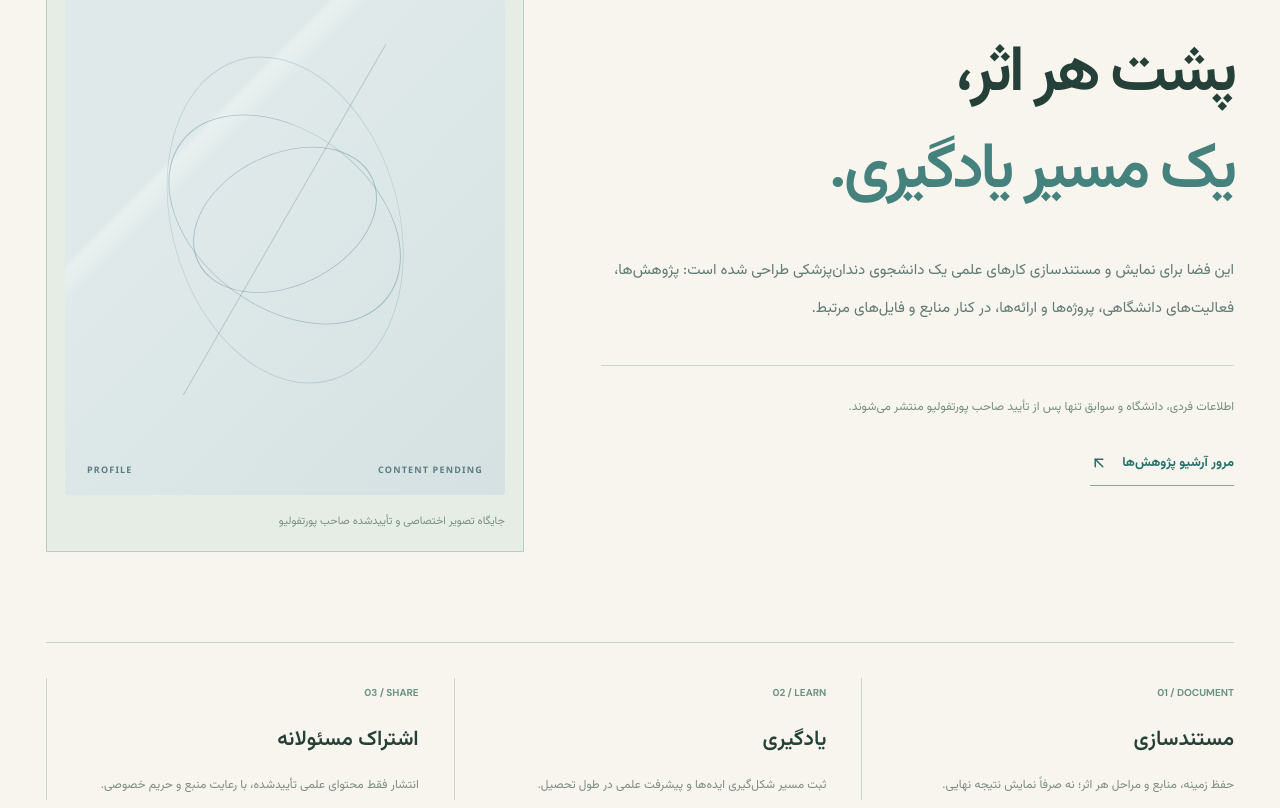
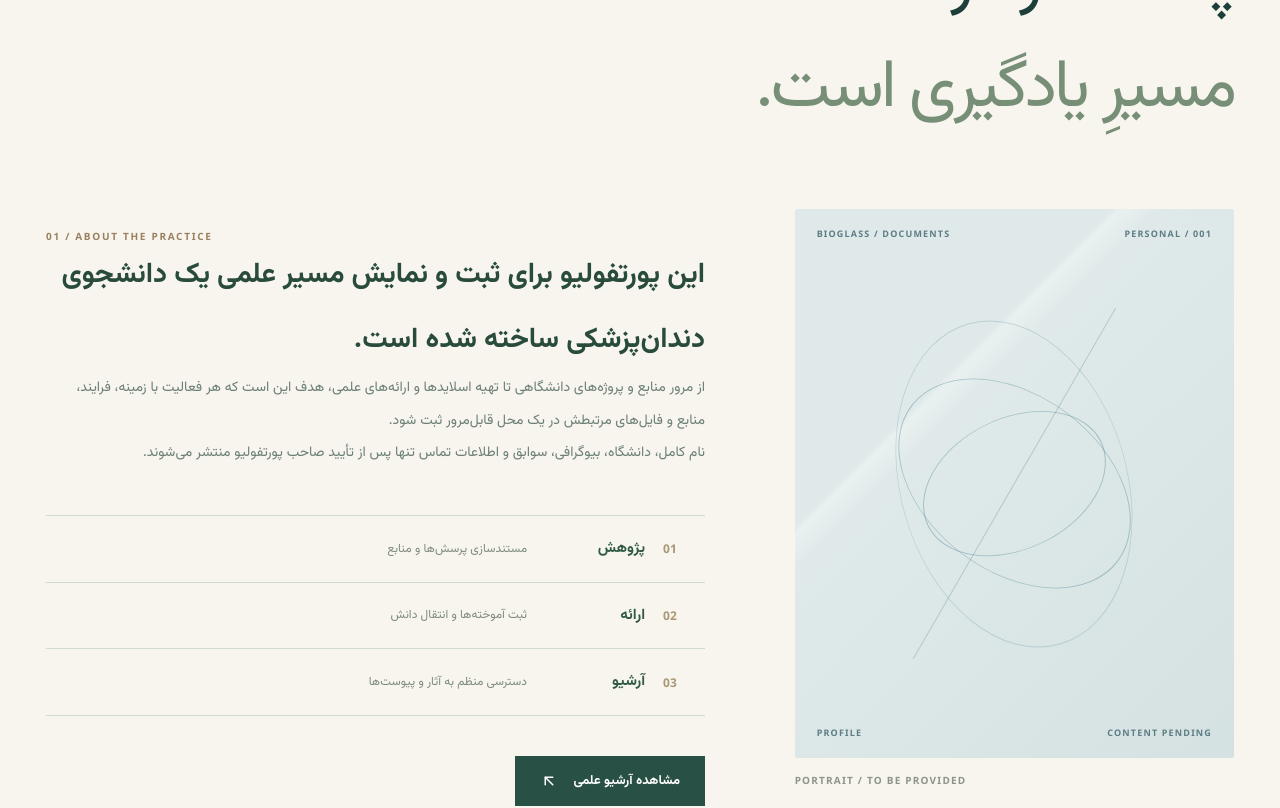
Before and after one commit to mrst10578/Dentist-Nima, a Next.js app: page /about in a window 1280 px wide. Shown: the part 360-1168 px from the top of the page. Built offline with nearby package versions, Linux system fonts and the light colour scheme; no server answers.

Commit message:
design(about): create personal editorial profile with honest placeholders

```diff
--- a/src/app/about/page.tsx
+++ b/src/app/about/page.tsx
@@ -1,26 +1,26 @@
 import type { Metadata } from "next";
 import Link from "next/link";
-import { ArrowUpLeft, ArrowRight } from "lucide-react";
+import { ArrowRight, ArrowUpLeft } from "lucide-react";
 import { AssetFrame } from "@/components/asset-frame";
-export const metadata:Metadata={title:"درباره این پورتفولیو",description:"معرفی و مسیر علمی صاحب پورتفولیوی BioGlass Studio"};
+export const metadata:Metadata={title:"درباره این پورتفولیو",description:"درباره آرشیو علمی و دانشجویی BioGlass Studio"};
 export default function AboutPage(){
- return <main id="main-content" className="v6-subpage v6-about-page">
-  <div className="site-container">
-   <div className="v6-crumb"><Link href="/"><ArrowRight size={17}/> خانه</Link><span dir="ltr">ABOUT / THE PERSON BEHIND THE WORK</span></div>
-   <section className="v6-about-hero" aria-labelledby="about-title">
-    <div className="v6-about-primary"><span className="v6-kicker" dir="ltr">A PERSONAL ACADEMIC NOTEBOOK</span><h1 id="about-title">پشت هر اثر،<br/><em>یک مسیر یادگیری.</em></h1>
-     <p>این فضا برای نمایش و مستندسازی کارهای علمی یک دانشجوی دندان‌پزشکی طراحی شده است: پژوهش‌ها، فعالیت‌های دانشگاهی، پروژه‌ها و ارائه‌ها، در کنار منابع و فایل‌های مرتبط.</p>
-     <div className="v6-about-divider"/>
-     <span className="v6-about-status">اطلاعات فردی، دانشگاه و سوابق تنها پس از تأیید صاحب پورتفولیو منتشر می‌شوند.</span>
-     <Link href="/research">مرور آرشیو پژوهش‌ها <ArrowUpLeft size={18}/></Link>
-    </div>
-    <div className="v6-about-image"><div className="v6-about-image-header" dir="ltr"><span>PERSONAL PORTRAIT</span><span>PLACEHOLDER / 001</span></div><AssetFrame asset="portrait"/><div className="v6-about-image-caption">جایگاه تصویر اختصاصی و تأییدشده صاحب پورتفولیو</div></div>
-   </section>
-   <section className="v6-about-principles" aria-label="اصول این آرشیو">
-    <div><span dir="ltr">01 / DOCUMENT</span><h2>مستندسازی</h2><p>حفظ زمینه، منابع و مراحل هر اثر؛ نه صرفاً نمایش نتیجه نهایی.</p></div>
-    <div><span dir="ltr">02 / LEARN</span><h2>یادگیری</h2><p>ثبت مسیر شکل‌گیری ایده‌ها و پیشرفت علمی در طول تحصیل.</p></div>
-    <div><span dir="ltr">03 / SHARE</span><h2>اشتراک مسئولانه</h2><p>انتشار فقط محتوای علمی تأییدشده، با رعایت منبع و حریم خصوصی.</p></div>
-   </section>
-  </div>
+ return <main id="main-content" className="site-container atlas-about-page">
+   <div className="atlas-breadcrumb"><Link href="/"><ArrowRight size={17}/> صفحه اصلی</Link><span dir="ltr">ABOUT / PERSONAL PRACTICE</span></div>
+   <header className="atlas-about-header"><span dir="ltr">BIOGLASS / PERSONAL ACADEMIC ARCHIVE</span><h1>پشت هر اثر،<br/><em>مسیرِ یادگیری است.</em></h1></header>
+   <div className="atlas-about-layout">
+     <div className="atlas-about-image"><AssetFrame asset="portrait"/><span dir="ltr">PORTRAIT / TO BE PROVIDED</span></div>
+     <div className="atlas-about-copy">
+       <div className="atlas-small-heading" dir="ltr">01 / ABOUT THE PRACTICE</div>
+       <p className="atlas-about-lead">این پورتفولیو برای ثبت و نمایش مسیر علمی یک دانشجوی دندان‌پزشکی ساخته شده است.</p>
+       <p>از مرور منابع و پروژه‌های دانشگاهی تا تهیه اسلایدها و ارائه‌های علمی، هدف این است که هر فعالیت با زمینه، فرایند، منابع و فایل‌های مرتبطش در یک محل قابل‌مرور ثبت شود.</p>
+       <p>نام کامل، دانشگاه، بیوگرافی، سوابق و اطلاعات تماس تنها پس از تأیید صاحب پورتفولیو منتشر می‌شوند.</p>
+       <div className="atlas-about-values">
+        <div><span dir="ltr">01</span><strong>پژوهش</strong><small>مستندسازی پرسش‌ها و منابع</small></div>
+        <div><span dir="ltr">02</span><strong>ارائه</strong><small>ثبت آموخته‌ها و انتقال دانش</small></div>
+        <div><span dir="ltr">03</span><strong>آرشیو</strong><small>دسترسی منظم به آثار و پیوست‌ها</small></div>
+       </div>
+       <Link className="atlas-about-cta" href="/research">مشاهده آرشیو علمی <ArrowUpLeft size={18}/></Link>
+     </div>
+   </div>
  </main>;
 }
```
